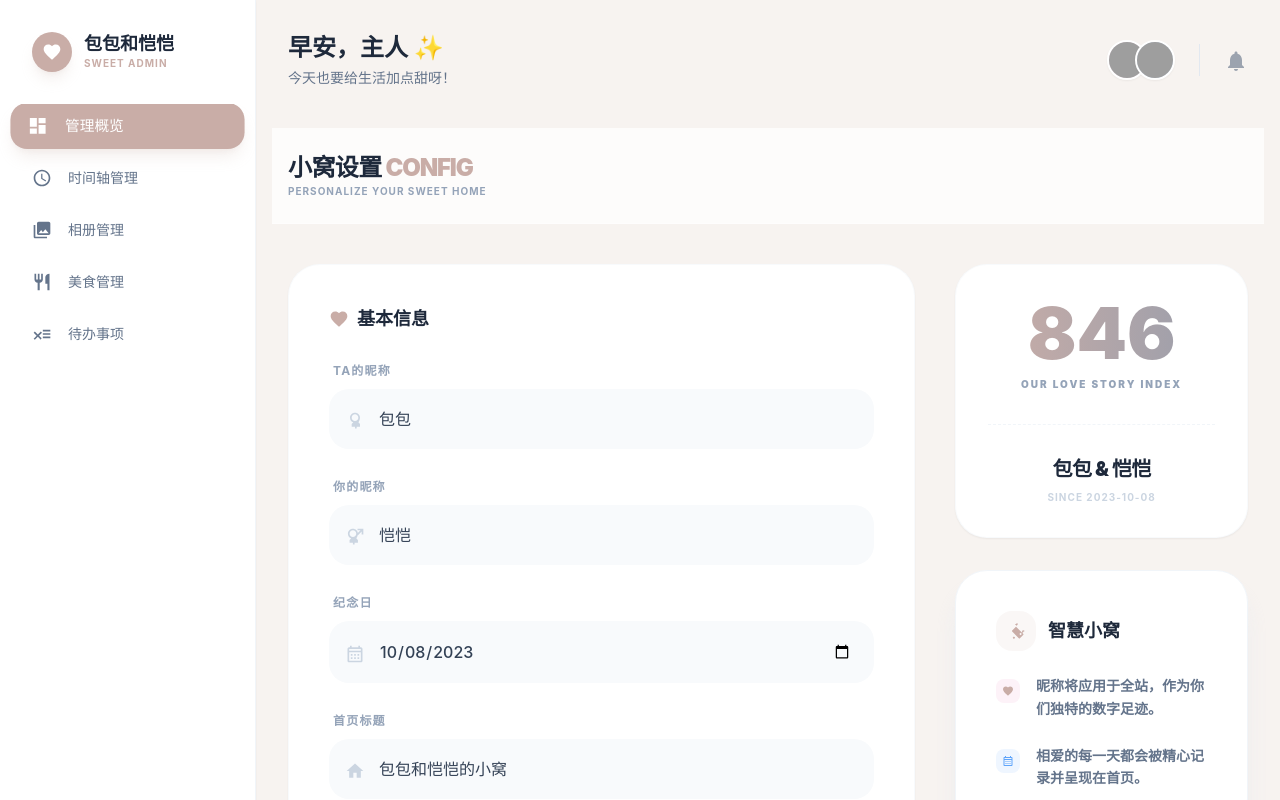
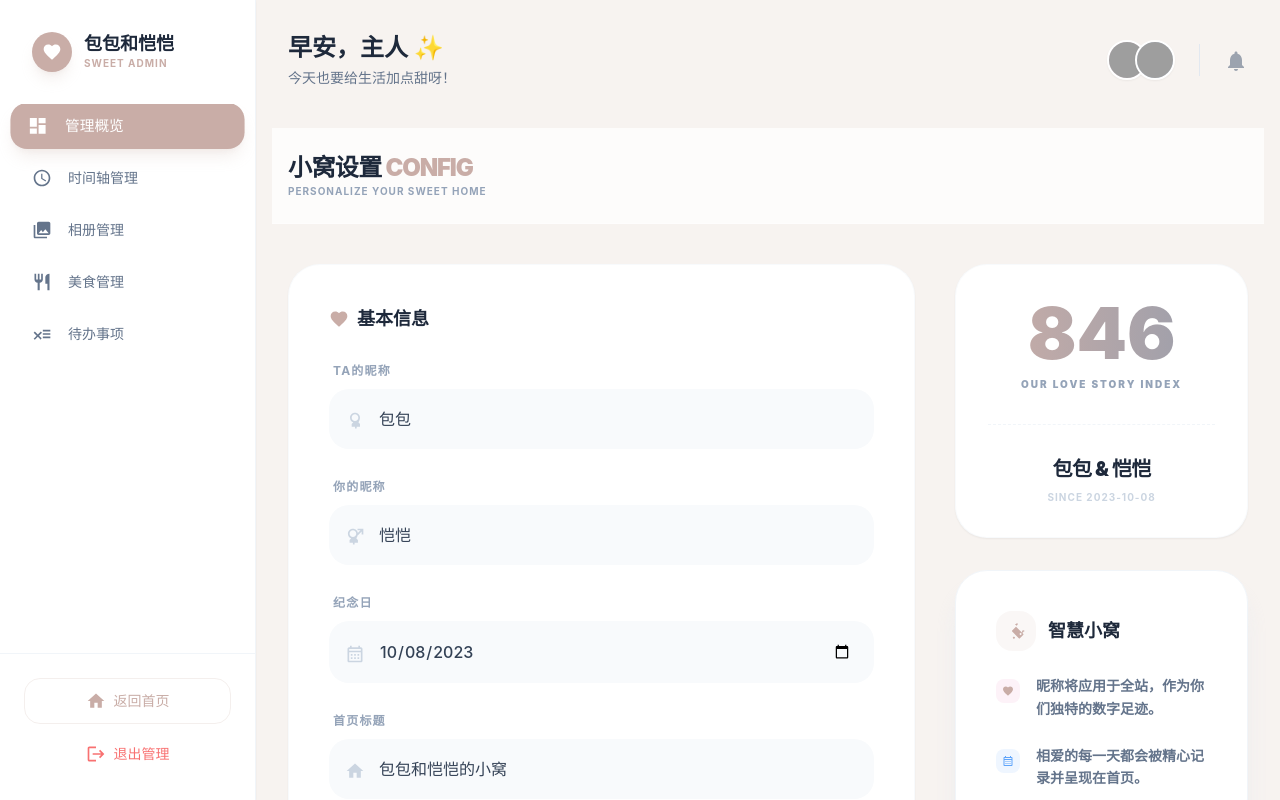
Before and after one commit to Misaka450/baoandkai, a React (Vite) app: page /admin in a window 1280 px wide. Shown: the top 800 px of the page. Built offline with nearby package versions, Linux system fonts and the light colour scheme; no server answers; sample sign-in values are in the browser's storage; grey boxes are pictures that could not be loaded.

Commit message:
fix: separate sidebar and content scrolling areas

```diff
--- a/src/pages/Admin.tsx
+++ b/src/pages/Admin.tsx
@@ -30,7 +30,7 @@ export default function Admin() {
     `https://api.dicebear.com/7.x/adventurer/svg?seed=${seed}&backgroundColor=${bg}&backgroundType=solid`
 
   return (
-    <div className="min-h-screen bg-background-light text-slate-700 transition-colors duration-300 flex relative">
+    <div className="h-screen bg-background-light text-slate-700 transition-colors duration-300 flex relative overflow-hidden">
       <AdminSidebar isOpen={isSidebarOpen} onClose={() => setIsSidebarOpen(false)} />
 
       {/* Mobile Overlay */}
@@ -41,7 +41,9 @@ export default function Admin() {
         />
       )}
 
-      <main className="flex-1 lg:ml-64 p-4 md:p-8 pt-24 lg:pt-8 min-h-screen w-full">
+      {/* 右侧内容区域 - 独立滚动 */}
+      <main className="flex-1 lg:ml-64 h-screen overflow-y-auto">
+        <div className="p-4 md:p-8 pt-24 lg:pt-8 min-h-full w-full">
           <header className="flex justify-between items-center mb-10">
             <div className="flex items-center gap-4">
               <button
@@ -77,6 +79,7 @@ export default function Admin() {
               <Route path="todos" element={<AdminTodos />} />
             </Routes>
           </Suspense>
+        </div>
       </main>
     </div>
   )
```
Lines whose indentation alone changed are shown as unchanged.
